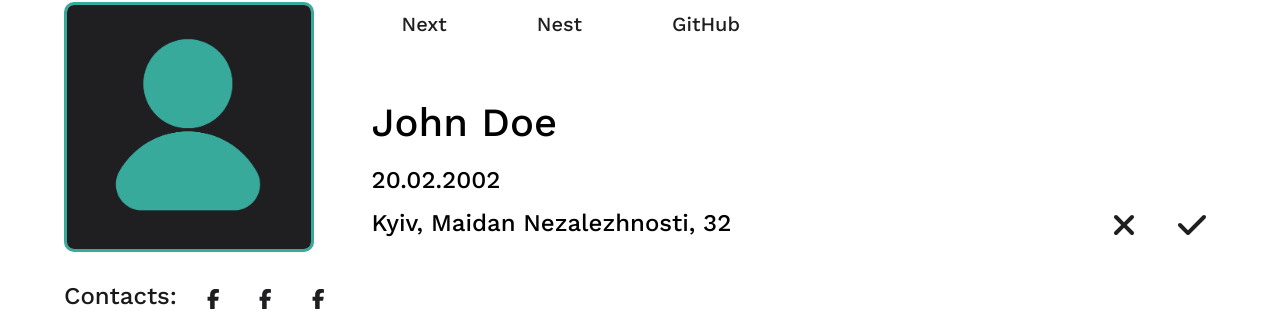
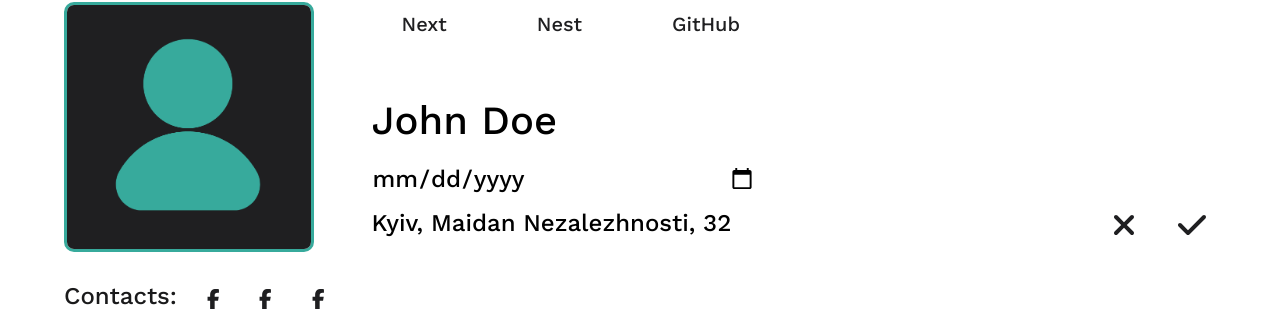
Before and after one commit to Crosshell/next-step, a Next.js app in the folder apps/front/: page /my-profile in a window 1280 px wide. Both pictures are taken after a click on the button 1190 px from the left and 451 px from the top of the page. Shown: the part 225-536 px from the top of the page. Built offline with nearby package versions, Linux system fonts and the light colour scheme.

Commit message:
feat: switch to formik

```diff
--- a/apps/front/package.json
+++ b/apps/front/package.json
@@ -16,8 +16,9 @@
     "@fortawesome/react-fontawesome": "^0.2.2",
     "@tanstack/react-query": "^5.81.5",
     "axios": "^1.10.0",
+    "formik": "^2.4.6",
     "framer-motion": "^12.5.0",
-    "next": "15.2.3",
+    "next": "^15.4.3",
     "react": "^19.0.0",
     "react-dom": "^19.0.0",
     "zustand": "^5.0.6"
--- a/apps/front/src/components/ProfileItems/PersonalInfo.tsx
+++ b/apps/front/src/components/ProfileItems/PersonalInfo.tsx
@@ -1,9 +1,11 @@
-import { useRef, useState } from 'react';
+'use client';
+
+import { useState } from 'react';
+import { Formik, Form, Field } from 'formik';
 import AnimatedIcon from '@/components/HoveredItem/HoveredItem';
+import { faPencil, faCheck, faXmark } from '@fortawesome/free-solid-svg-icons';
 
 import classes from './Profile.module.css';
-import { faPencil, faCheck, faXmark } from '@fortawesome/free-solid-svg-icons';
-
 import { PersonalData } from '@/types/profile';
 
 export default function PersonalInfo({
@@ -11,28 +13,21 @@ export default function PersonalInfo({
   birthdate,
   address,
 }: PersonalData) {
-  const [isChanging, setIsChanging] = useState<boolean>(false);
-  const formRef = useRef<HTMLFormElement>(null);
+  const [isChanging, setIsChanging] = useState(false);
+  const [formData, setFormData] = useState<PersonalData>({
+    name,
+    birthdate,
+    address,
+  });
 
-  const handleChangeInfo = () => {
-    setIsChanging(true);
+  const handleCancel = () => {
+    setIsChanging(false);
   };
 
-  const handleSubmit = (e: React.FormEvent) => {
-    e.preventDefault();
-
-    if (formRef.current) {
-      const form = formRef.current;
-      const formData = new FormData(form);
-
-      const updatedName = formData.get('name') as string;
-      const updatedBirthdate = formData.get('birthdate') as string;
-      const updatedAddress = formData.get('address') as string;
-
-      console.log('Updated:', updatedName, updatedBirthdate, updatedAddress);
-
+  const handleSubmit = (values: PersonalData) => {
+    console.log('Updated:', values);
+    setFormData(values);
     setIsChanging(false);
-    }
   };
 
   return (
@@ -40,49 +35,45 @@ export default function PersonalInfo({
       {!isChanging ? (
         <>
           <div className={classes['personal-info']}>
-            <h2>{name}</h2>
-            <p>{birthdate}</p>
-            <p>{address}</p>
+            <h2>{formData.name}</h2>
+            <p>{formData.birthdate}</p>
+            <p>{formData.address}</p>
           </div>
           <button
             className={classes['edit-personal-info-btn']}
-            onClick={handleChangeInfo}
+            onClick={() => setIsChanging(true)}
           >
             <AnimatedIcon iconType={faPencil} />
           </button>
         </>
       ) : (
-        <form
-          ref={formRef}
-          className={classes['info-form']}
-          onSubmit={handleSubmit}
-        >
+        <Formik initialValues={formData} onSubmit={handleSubmit}>
+          {() => (
+            <Form className={classes['info-form']}>
               <div className={classes['personal-info']}>
-            <input
+                <Field
                   className={classes['name-input']}
                   name="name"
-              defaultValue={name}
+                  type="text"
                 />
-            <input name="birthdate" defaultValue={birthdate} />
-            <input name="address" defaultValue={address} />
+                <Field name="birthdate" type="date" />
+                <Field name="address" type="text" />
               </div>
               <div className={classes['personal-info-btn-container']}>
                 <button
                   className={classes['personal-info-btn-cross']}
-              onClick={handleChangeInfo}
-              type="submit"
+                  type="button"
+                  onClick={handleCancel}
                 >
                   <AnimatedIcon iconType={faXmark} />
                 </button>
-            <button
-              className={classes['personal-info-btn']}
-              onClick={handleChangeInfo}
-              type="submit"
-            >
+                <button className={classes['personal-info-btn']} type="submit">
                   <AnimatedIcon iconType={faCheck} />
                 </button>
               </div>
-        </form>
+            </Form>
+          )}
+        </Formik>
       )}
     </>
   );
--- a/apps/front/src/components/SignUpItems/SignInForm.tsx
+++ b/apps/front/src/components/SignUpItems/SignInForm.tsx
@@ -1,5 +1,7 @@
 'use client';
 import { useRef, useState } from 'react';
+import { useRouter } from 'next/navigation';
+
 import { useMutation } from '@tanstack/react-query';
 
 import { motion } from 'framer-motion';
@@ -19,6 +21,7 @@ export default function SignInForm() {
   const [errors, setErrors] = useState<string[]>([]);
   const [forgetPassIsClicked, setForgetPassIsClicked] =
     useState<boolean>(false);
+  const router = useRouter();
 
   const emailRef = useRef<HTMLInputElement>(null);
   const passwordRef = useRef<HTMLInputElement>(null);
@@ -34,6 +37,7 @@ export default function SignInForm() {
         return;
       }
       setIsLogged(true);
+      router.push('/my-profile');
     },
   });
 
```
Also changed, not shown: 1 other file (tests, documents, lock files or other folders). Lines whose indentation alone changed are shown as unchanged.
